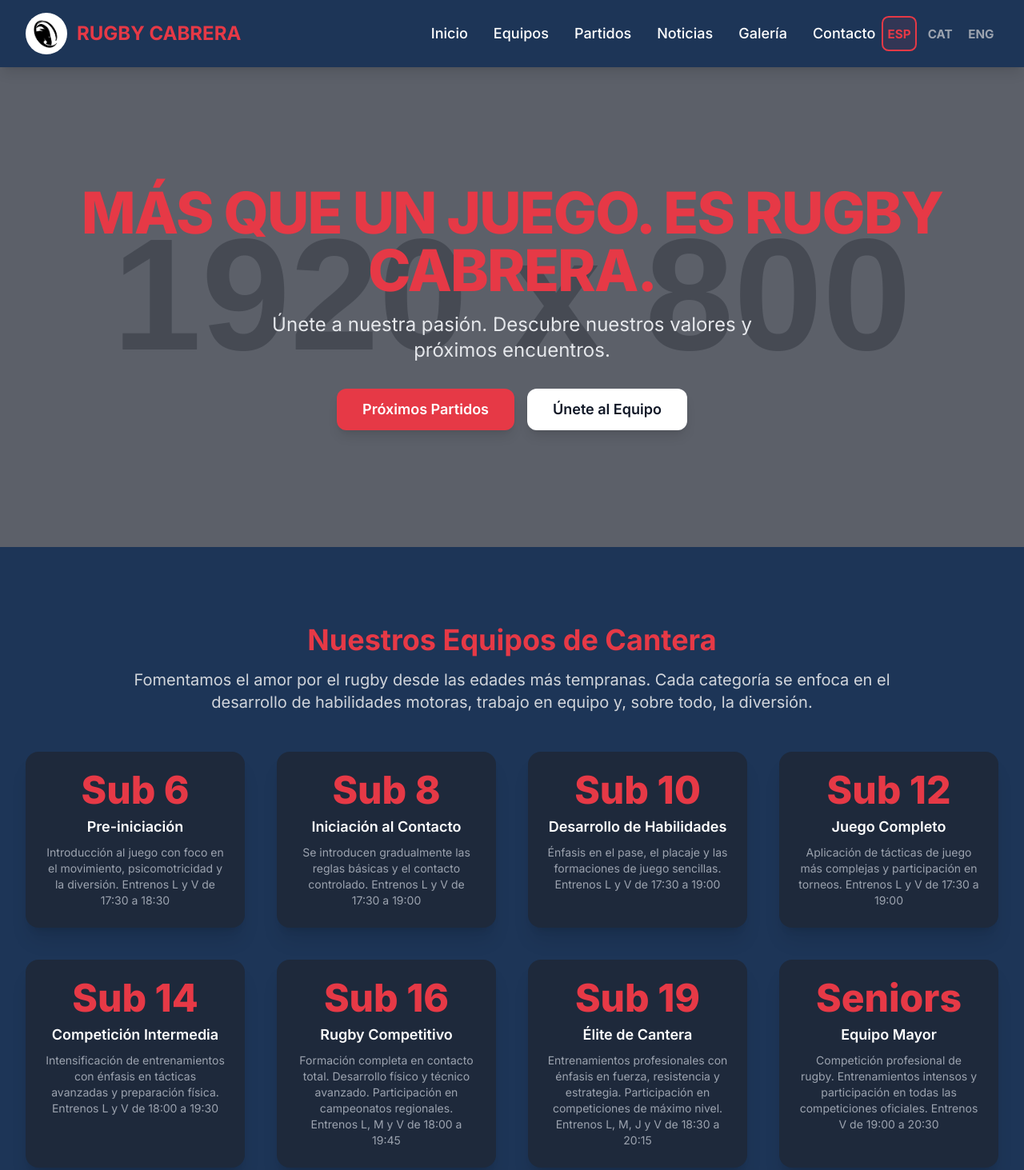
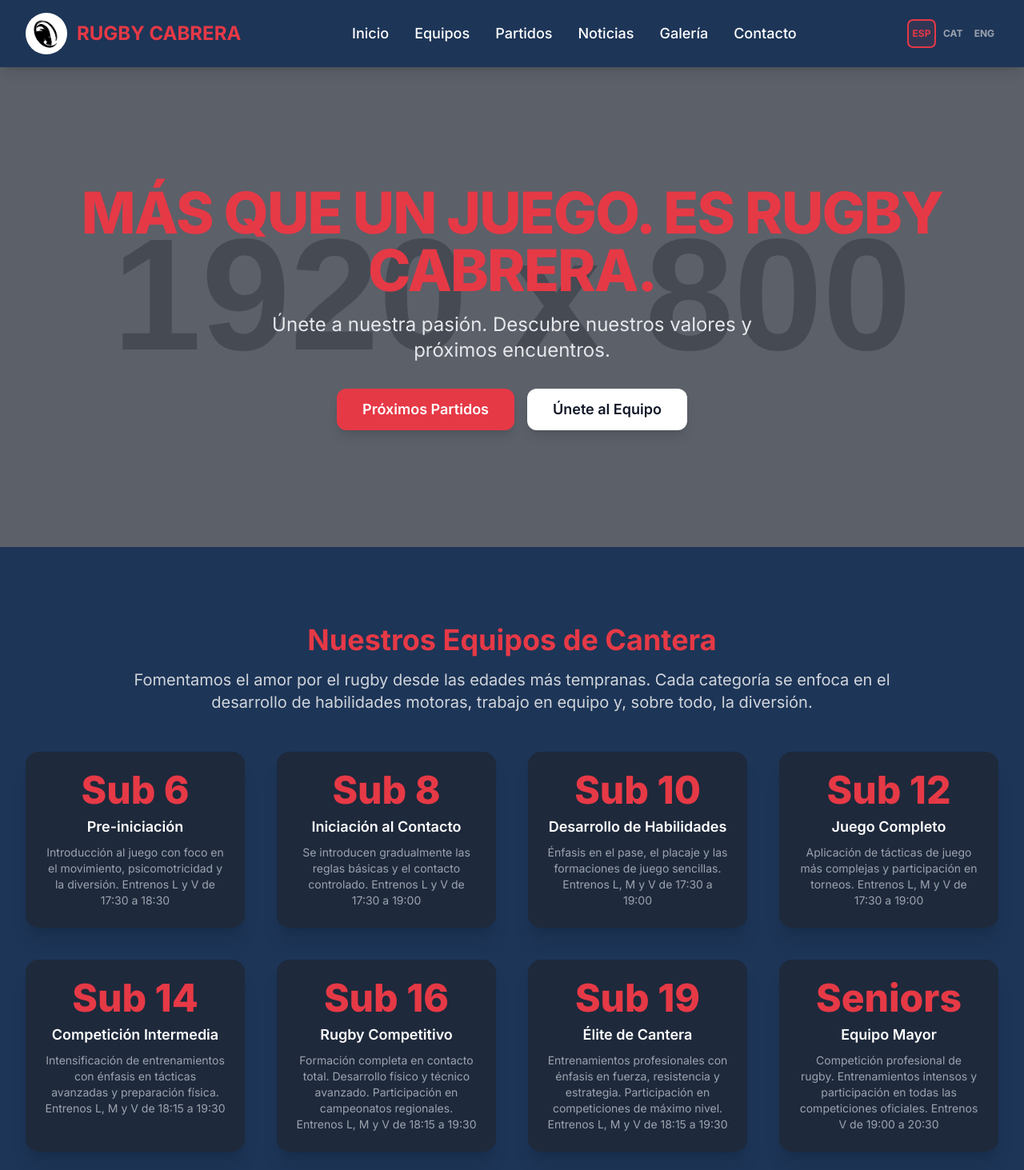
Before and after one commit to martinrugbycabrera-netizen/rugby-cabrera-web, a plain HTML site: page index.html in a window 1280 px wide. Shown: the top 1463 px of the page at 80% size. Drawn offline with nearby package versions, Linux system fonts and the light colour scheme; no server answers; placeholder pictures from the web are drawn by us.

Commit message:
Refactor styles and update training times in index.html
Adjusted button sizes, font sizes, and training schedules for various teams.

```diff
--- a/index.html
+++ b/index.html
@@ -32,10 +32,10 @@
         }
 
         .lang-btn {
-            width: 2.7rem;
-            height: 2.7rem;
+            width: 2.2rem;
+            height: 2.2rem;
             padding: 0;
-            border-radius: 0.55rem;
+            border-radius: 0.45rem;
             transition: all 0.3s;
             cursor: pointer;
             border: 2px solid transparent;
@@ -47,6 +47,7 @@
             justify-content: center;
             flex-direction: column;
             font-weight: 700;
+            font-size: 0.75rem;
         }
 
         .lang-btn.active {
@@ -63,17 +64,9 @@
             color: #d1d5db;
         }
 
-        .lang-top {
-            font-size: 0.55rem;
-            line-height: 0.65rem;
-            text-transform: uppercase;
-            letter-spacing: 0.03em;
-        }
-
         .lang-bottom {
-            font-size: 0.95rem;
-            line-height: 1rem;
-            margin-top: 0.1rem;
+            font-size: 0.75rem;
+            line-height: 0.9rem;
         }
 
         .news-card {
@@ -127,22 +120,35 @@
         section {
             scroll-margin-top: 96px;
         }
+
+        .header-nav {
+            display: flex;
+            justify-content: center;
+            flex: 1;
+        }
+
+        .header-lang {
+            display: flex;
+            gap: 0.25rem;
+            align-items: center;
+        }
     </style>
 </head>
 <body class="antialiased">
 
     <header id="main-header" class="club-bg-dark text-white shadow-lg sticky top-0 z-50">
-        <nav class="max-w-7xl mx-auto px-4 sm:px-6 lg:px-8 py-3 sm:py-4 flex justify-between items-center gap-2">
-            <div class="flex items-center gap-2 sm:gap-3 min-w-0 flex-1">
-                <div class="bg-white rounded-full p-1 shrink-0">
+        <nav class="max-w-7xl mx-auto px-4 sm:px-6 lg:px-8 py-3 sm:py-4 flex justify-between items-center gap-4">
+            <div class="flex items-center gap-2 sm:gap-3 shrink-0">
+                <div class="bg-white rounded-full p-1">
                     <img src="assets/logo-cabrera.png" alt="Logo Rugby Cabrera" class="h-8 w-8 sm:h-10 sm:w-10 md:h-11 md:w-11 object-contain">
                 </div>
-                <span id="club-title" class="text-base sm:text-lg md:text-2xl font-bold club-text-accent leading-tight whitespace-normal sm:whitespace-nowrap">
+                <span id="club-title" class="text-base sm:text-lg md:text-2xl font-bold club-text-accent leading-tight whitespace-nowrap">
                     RUGBY CABRERA
                 </span>
             </div>
 
-            <div class="hidden md:flex space-x-8 text-lg font-medium shrink-0">
+            <div class="hidden md:flex header-nav">
+                <div class="flex space-x-8 text-lg font-medium">
                     <a href="#inicio" class="hover:club-text-accent transition duration-300" data-i18n="nav-home">Inicio</a>
                     <a href="#equipos" class="hover:club-text-accent transition duration-300" data-i18n="nav-teams">Equipos</a>
                     <a href="#partidos" class="hover:club-text-accent transition duration-300" data-i18n="nav-matches">Partidos</a>
@@ -150,8 +156,10 @@
                     <a href="#galeria" class="hover:club-text-accent transition duration-300" data-i18n="nav-gallery">Galería</a>
                     <a href="#contacto" class="hover:club-text-accent transition duration-300" data-i18n="nav-contact">Contacto</a>
                 </div>
+            </div>
 
-            <div class="flex items-center gap-1 sm:gap-2 shrink-0">
+            <div class="flex items-center gap-1 sm:gap-1 shrink-0 ml-auto">
+                <div class="header-lang">
                     <button id="lang-es" class="lang-btn active" data-lang="es" aria-label="Español">
                         <span class="lang-bottom">ESP</span>
                     </button>
@@ -161,8 +169,9 @@
                     <button id="lang-en" class="lang-btn inactive" data-lang="en" aria-label="English">
                         <span class="lang-bottom">ENG</span>
                     </button>
+                </div>
 
-                <button id="mobile-menu-btn" class="md:hidden ml-1 p-2 rounded-md hover:bg-slate-700 transition duration-300 focus:outline-none" aria-label="Abrir menú">
+                <button id="mobile-menu-btn" class="md:hidden ml-2 p-2 rounded-md hover:bg-slate-700 transition duration-300 focus:outline-none" aria-label="Abrir menú">
                     <svg class="w-6 h-6" fill="none" stroke="currentColor" viewBox="0 0 24 24" xmlns="http://www.w3.org/2000/svg">
                         <path stroke-linecap="round" stroke-linejoin="round" stroke-width="2" d="M4 6h16M4 12h16M4 18h16"></path>
                     </svg>
@@ -219,31 +228,31 @@
                         <div class="bg-slate-800 p-6 rounded-2xl shadow-xl hover:shadow-2xl transition duration-500 transform hover:scale-105">
                             <p class="text-5xl font-extrabold club-text-accent mb-2">Sub 10</p>
                             <h3 class="text-lg font-semibold text-white mb-2" data-i18n="team-sub10-title">Desarrollo de Habilidades</h3>
-                            <p class="text-gray-400 text-sm" data-i18n="team-sub10-desc">Énfasis en el pase, el placaje y las formaciones de juego sencillas. Entrenos L y V de 17:30 a 19:00</p>
+                            <p class="text-gray-400 text-sm" data-i18n="team-sub10-desc">Énfasis en el pase, el placaje y las formaciones de juego sencillas. Entrenos L, M y V de 17:30 a 19:00</p>
                         </div>
 
                         <div class="bg-slate-800 p-6 rounded-2xl shadow-xl hover:shadow-2xl transition duration-500 transform hover:scale-105">
                             <p class="text-5xl font-extrabold club-text-accent mb-2">Sub 12</p>
                             <h3 class="text-lg font-semibold text-white mb-2" data-i18n="team-sub12-title">Juego Completo</h3>
-                            <p class="text-gray-400 text-sm" data-i18n="team-sub12-desc">Aplicación de tácticas de juego más complejas y participación en torneos. Entrenos L y V de 17:30 a 19:00</p>
+                            <p class="text-gray-400 text-sm" data-i18n="team-sub12-desc">Aplicación de tácticas de juego más complejas y participación en torneos. Entrenos L, M y V de 17:30 a 19:00</p>
                         </div>
 
                         <div class="bg-slate-800 p-6 rounded-2xl shadow-xl hover:shadow-2xl transition duration-500 transform hover:scale-105">
                             <p class="text-5xl font-extrabold club-text-accent mb-2">Sub 14</p>
                             <h3 class="text-lg font-semibold text-white mb-2" data-i18n="team-sub14-title">Competición Intermedia</h3>
-                            <p class="text-gray-400 text-sm" data-i18n="team-sub14-desc">Intensificación de entrenamientos con énfasis en tácticas avanzadas y preparación física. Entrenos L y V de 18:00 a 19:30</p>
+                            <p class="text-gray-400 text-sm" data-i18n="team-sub14-desc">Intensificación de entrenamientos con énfasis en tácticas avanzadas y preparación física. Entrenos L, M y V de 18:15 a 19:30</p>
                         </div>
 
                         <div class="bg-slate-800 p-6 rounded-2xl shadow-xl hover:shadow-2xl transition duration-500 transform hover:scale-105">
                             <p class="text-5xl font-extrabold club-text-accent mb-2">Sub 16</p>
                             <h3 class="text-lg font-semibold text-white mb-2" data-i18n="team-sub16-title">Rugby Competitivo</h3>
-                            <p class="text-gray-400 text-sm" data-i18n="team-sub16-desc">Formación completa en contacto total. Desarrollo físico y técnico avanzado. Participación en campeonatos regionales. Entrenos L, M y V de 18:00 a 19:45</p>
+                            <p class="text-gray-400 text-sm" data-i18n="team-sub16-desc">Formación completa en contacto total. Desarrollo físico y técnico avanzado. Participación en campeonatos regionales. Entrenos L, M y V de 18:15 a 19:30</p>
                         </div>
 
                         <div class="bg-slate-800 p-6 rounded-2xl shadow-xl hover:shadow-2xl transition duration-500 transform hover:scale-105">
                             <p class="text-5xl font-extrabold club-text-accent mb-2">Sub 19</p>
                             <h3 class="text-lg font-semibold text-white mb-2" data-i18n="team-sub19-title">Élite de Cantera</h3>
-                            <p class="text-gray-400 text-sm" data-i18n="team-sub19-desc">Entrenamientos profesionales con énfasis en fuerza, resistencia y estrategia. Participación en competiciones de máximo nivel. Entrenos L, M, J y V de 18:30 a 20:15</p>
+                            <p class="text-gray-400 text-sm" data-i18n="team-sub19-desc">Entrenamientos profesionales con énfasis en fuerza, resistencia y estrategia. Participación en competiciones de máximo nivel. Entrenos L, M y V de 18:15 a 19:30</p>
                         </div>
 
                         <div class="bg-slate-800 p-6 rounded-2xl shadow-xl hover:shadow-2xl transition duration-500 transform hover:scale-105">
@@ -352,15 +361,15 @@
                 'team-sub8-title': 'Iniciación al Contacto',
                 'team-sub8-desc': 'Se introducen gradualmente las reglas básicas y el contacto controlado. Entrenos L y V de 17:30 a 19:00',
                 'team-sub10-title': 'Desarrollo de Habilidades',
-                'team-sub10-desc': 'Énfasis en el pase, el placaje y las formaciones de juego sencillas. Entrenos L y V de 17:30 a 19:00',
+                'team-sub10-desc': 'Énfasis en el pase, el placaje y las formaciones de juego sencillas. Entrenos L, M y V de 17:30 a 19:00',
                 'team-sub12-title': 'Juego Completo',
-                'team-sub12-desc': 'Aplicación de tácticas de juego más complejas y participación en torneos. Entrenos L y V de 17:30 a 19:00',
+                'team-sub12-desc': 'Aplicación de tácticas de juego más complejas y participación en torneos. Entrenos L, M y V de 17:30 a 19:00',
                 'team-sub14-title': 'Competición Intermedia',
-                'team-sub14-desc': 'Intensificación de entrenamientos con énfasis en tácticas avanzadas y preparación física. Entrenos L y V de 18:00 a 19:30',
+                'team-sub14-desc': 'Intensificación de entrenamientos con énfasis en tácticas avanzadas y preparación física. Entrenos L, M y V de 18:15 a 19:30',
                 'team-sub16-title': 'Rugby Competitivo',
-                'team-sub16-desc': 'Formación completa en contacto total. Desarrollo físico y técnico avanzado. Participación en campeonatos regionales. Entrenos L, M y V de 18:00 a 19:45',
+                'team-sub16-desc': 'Formación completa en contacto total. Desarrollo físico y técnico avanzado. Participación en campeonatos regionales. Entrenos L, M y V de 18:15 a 19:30',
                 'team-sub19-title': 'Élite de Cantera',
-                'team-sub19-desc': 'Entrenamientos profesionales con énfasis en fuerza, resistencia y estrategia. Participación en competiciones de máximo nivel. Entrenos L, M, J y V de 18:30 a 20:15',
+                'team-sub19-desc': 'Entrenamientos profesionales con énfasis en fuerza, resistencia y estrategia. Participación en competiciones de máximo nivel. Entrenos L, M y V de 18:15 a 19:30',
                 'team-seniors-label': 'Seniors',
                 'team-seniors-title': 'Equipo Mayor',
                 'team-seniors-desc': 'Competición profesional de rugby. Entrenamientos intensos y participación en todas las competiciones oficiales. Entrenos V de 19:00 a 20:30',
@@ -398,15 +407,15 @@
                 'team-sub8-title': 'Iniciació al Contacte',
                 'team-sub8-desc': 'S\'introdueixen gradualment les regles bàsiques i el contacte controlat. Entrenamientos L i V de 17:30 a 19:00',
                 'team-sub10-title': 'Desenvolupament de Habilitats',
-                'team-sub10-desc': 'Èmfasi en el passe, l\'abordatge i les formacions de joc simples. Entrenamientos L i V de 17:30 a 19:00',
+                'team-sub10-desc': 'Èmfasi en el passe, l\'abordatge i les formacions de joc simples. Entrenamientos L, M i V de 17:30 a 19:00',
                 'team-sub12-title': 'Joc Complet',
-                'team-sub12-desc': 'Aplicació de tàctiques de joc més complexes i participació en torneigs. Entrenamientos L i V de 17:30 a 19:00',
+                'team-sub12-desc': 'Aplicació de tàctiques de joc més complexes i participació en torneigs. Entrenamientos L, M i V de 17:30 a 19:00',
                 'team-sub14-title': 'Competició Intermèdia',
-                'team-sub14-desc': 'Intensificació dels entrenamientos amb èmfasi en tàctiques avançades i preparació física. Entrenamientos L i V de 18:00 a 19:30',
+                'team-sub14-desc': 'Intensificació dels entrenamientos amb èmfasi en tàctiques avançades i preparació física. Entrenamientos L, M i V de 18:15 a 19:30',
                 'team-sub16-title': 'Rugby Competitiu',
-                'team-sub16-desc': 'Formació completa en contacte total. Desenvolupament físic i tècnic avançat. Participació en campionats regionals. Entrenamientos L, M i V de 18:00 a 19:45',
+                'team-sub16-desc': 'Formació completa en contacte total. Desenvolupament físic i tècnic avançat. Participació en campionats regionals. Entrenamientos L, M i V de 18:15 a 19:30',
                 'team-sub19-title': 'Élite de Cantera',
-                'team-sub19-desc': 'Entrenamientos professionals amb èmfasi en força, resistència i estratègia. Participació en competicions de màxim nivell. Entrenamientos L, M, J i V de 18:30 a 20:15',
+                'team-sub19-desc': 'Entrenamientos professionals amb èmfasi en força, resistència i estratègia. Participació en competicions de màxim nivell. Entrenamientos L, M i V de 18:15 a 19:30',
                 'team-seniors-label': 'Seniors',
                 'team-seniors-title': 'Equip Major',
                 'team-seniors-desc': 'Competició professional de rugby. Entrenamientos intensos i participació en totes les competicions oficials. Entrenamientos V de 19:00 a 20:30',
@@ -440,19 +449,19 @@
                 'teams-title': 'Our Youth Teams',
                 'teams-subtitle': 'We foster a love for rugby from the earliest ages. Each category focuses on developing motor skills, teamwork, and above all, having fun.',
                 'team-sub6-title': 'Pre-training',
-                'team-sub6-desc': 'Introduction to the game with focus on movement, psychomotricity and fun. Training Mon and Wed from 5:30 PM to 6:30 PM',
+                'team-sub6-desc': 'Introduction to the game with focus on movement, psychomotricity and fun. Training Mon and Fri from 5:30 PM to 6:30 PM',
                 'team-sub8-title': 'Contact Initiation',
-                'team-sub8-desc': 'Basic rules and controlled contact are gradually introduced. Training Mon and Wed from 5:30 PM to 7:00 PM',
+                'team-sub8-desc': 'Basic rules and controlled contact are gradually introduced. Training Mon and Fri from 5:30 PM to 7:00 PM',
                 'team-sub10-title': 'Skills Development',
-                'team-sub10-desc': 'Emphasis on passing, tackling and simple game formations. Training Mon and Wed from 5:30 PM to 7:00 PM',
+                'team-sub10-desc': 'Emphasis on passing, tackling and simple game formations. Training Mon, Wed and Fri from 5:30 PM to 7:00 PM',
                 'team-sub12-title': 'Complete Game',
-                'team-sub12-desc': 'Application of more complex game tactics and tournament participation. Training Mon and Wed from 5:30 PM to 7:00 PM',
+                'team-sub12-desc': 'Application of more complex game tactics and tournament participation. Training Mon, Wed and Fri from 5:30 PM to 7:00 PM',
                 'team-sub14-title': 'Intermediate Competition',
-                'team-sub14-desc': 'Intensification of training with emphasis on advanced tactics and physical preparation. Training Mon and Wed from 6:00 PM to 7:30 PM',
+                'team-sub14-desc': 'Intensification of training with emphasis on advanced tactics and physical preparation. Training Mon, Wed and Fri from 6:15 PM to 7:30 PM',
                 'team-sub16-title': 'Competitive Rugby',
-                'team-sub16-desc': 'Complete full-contact training. Advanced physical and technical development. Participation in regional championships. Training Mon, Tue and Wed from 6:00 PM to 7:45 PM',
+                'team-sub16-desc': 'Complete full-contact training. Advanced physical and technical development. Participation in regional championships. Training Mon, Wed and Fri from 6:15 PM to 7:30 PM',
                 'team-sub19-title': 'Elite Squad',
-                'team-sub19-desc': 'Professional training with emphasis on strength, endurance and strategy. Participation in top-level competitions. Training Mon, Tue, Thu and Fri from 6:30 PM to 8:15 PM',
+                'team-sub19-desc': 'Professional training with emphasis on strength, endurance and strategy. Participation in top-level competitions. Training Mon, Wed and Fri from 6:15 PM to 7:30 PM',
                 'team-seniors-label': 'Seniors',
                 'team-seniors-title': 'Senior Team',
                 'team-seniors-desc': 'Professional rugby competition. Intense training and participation in all official competitions. Training Fri from 7:00 PM to 8:30 PM',
```
Lines whose indentation alone changed are shown as unchanged.
